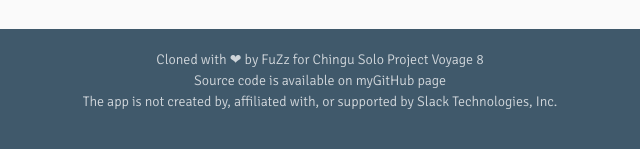
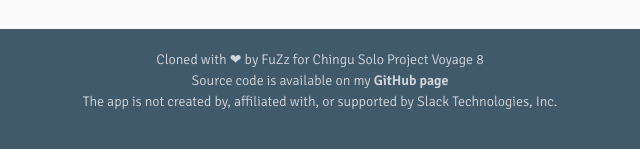
Before and after one commit to FuZz8Sanchez/FuZz8Sanchez.github.io, a plain HTML site: page index.html in a window 1280 px wide. Shown: the part 2115-2270 px from the top of the page, 320-960 px from the left. Drawn offline with Linux system fonts and the light colour scheme.

Commit message:
Added link and update link on CSS

```diff
--- a/CSS/style.css
+++ b/CSS/style.css
@@ -264,6 +264,12 @@ footer p {
 	line-height: 1.5;
 }
 
+footer a {
+	text-decoration: none;
+	color: #CFD5DA;
+	font-weight: 600;
+}
+
 .buttonTop {
 	display: flex;
 	justify-content: center;
--- a/index.html
+++ b/index.html
@@ -121,7 +121,7 @@
 
 	<footer>
 		<p>Cloned with <span>❤</span> by FuZz for Chingu Solo Project Voyage 8</p>
-		<p>Source code is available on my<a href=""></a>GitHub page</p><!--Insert GitHub Repo Link-->
+		<p>Source code is available on my<a href="https://fuzz8sanchez.github.io/"> GitHub page</a></p><!--Insert GitHub Repo Link-->
 		<p>The app is not created by, affiliated with, or supported by Slack Technologies, Inc.</p>
 		<a href="#top" class="buttonTop"><img src="img/top.svg" alt="Go top of the page"></a><!--falta ubicar-->
 	</footer>
```
